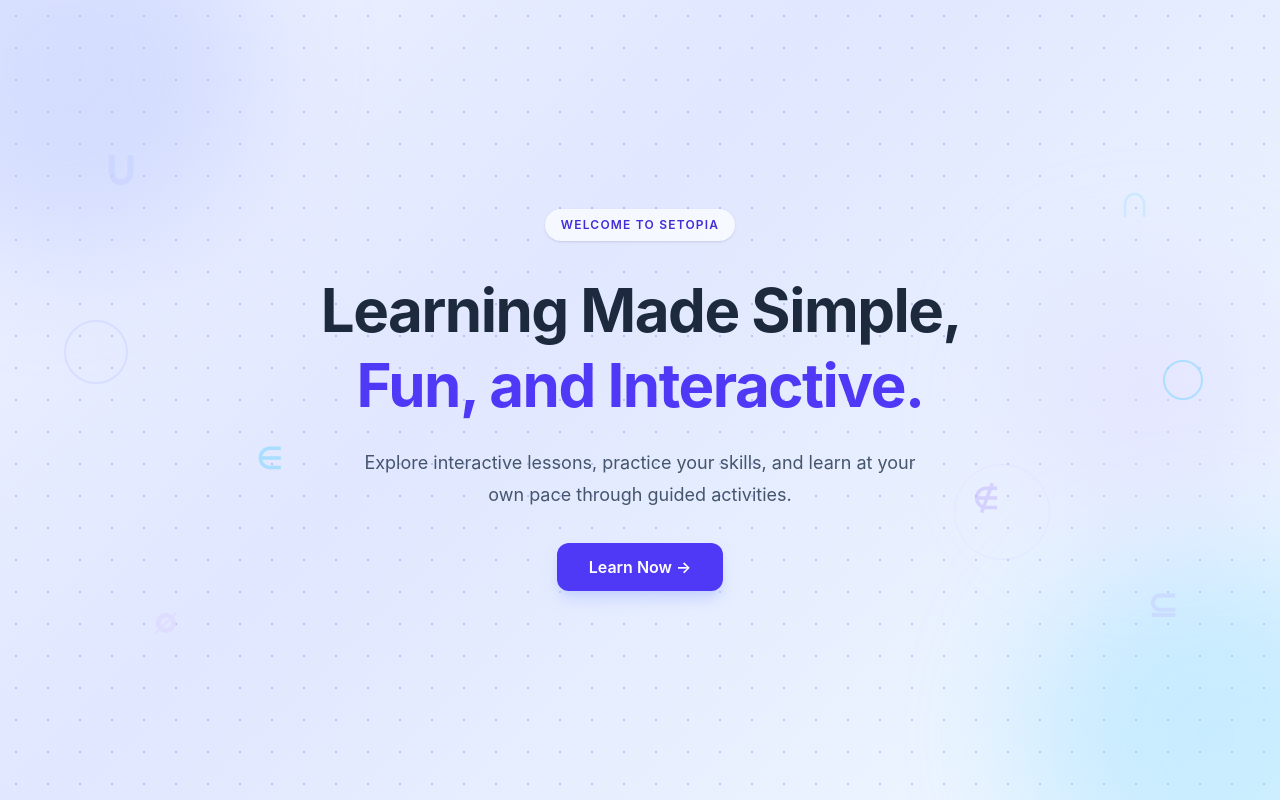
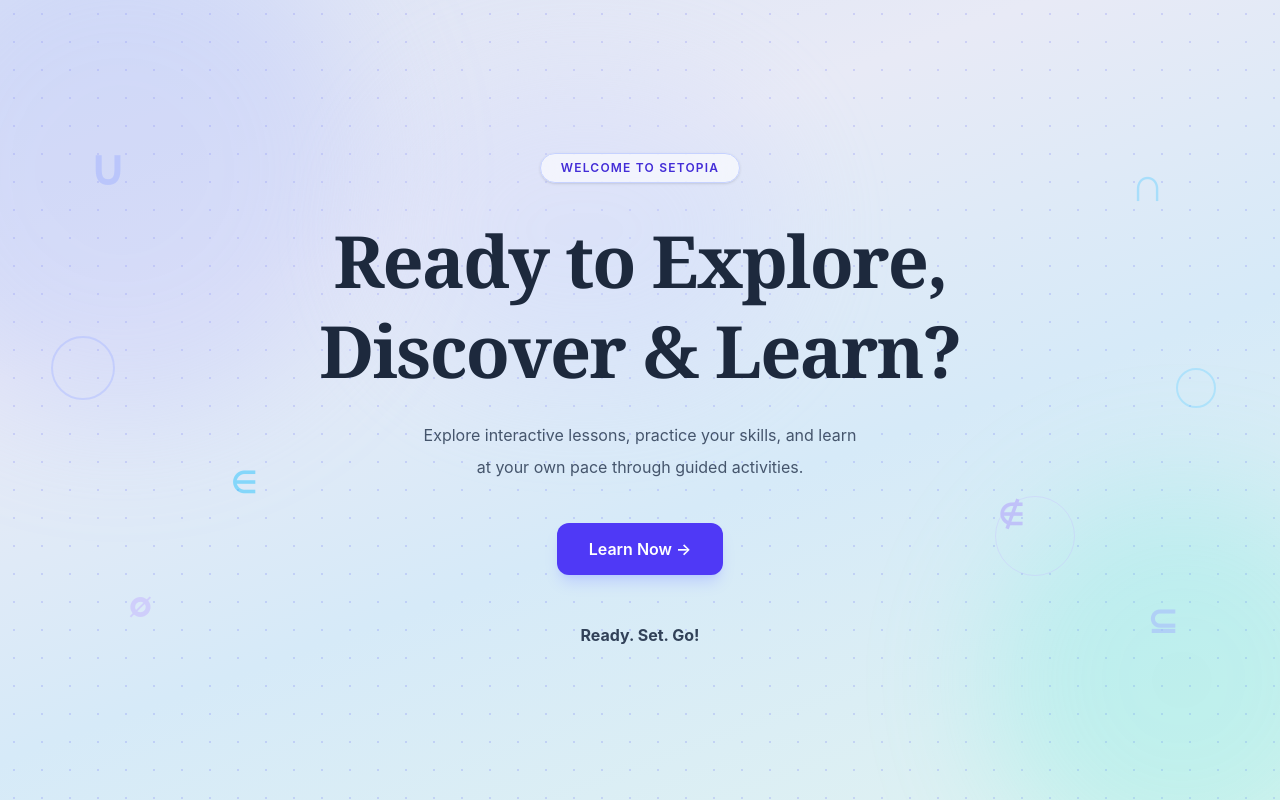
Before and after one commit to codebylorence/Setopia, a React (Vite) app: page / in a window 1280 px wide. Built offline with nearby package versions, Linux system fonts and the light colour scheme.

Commit message:
revise the landing page

```diff
--- a/src/pages/LandingPage.jsx
+++ b/src/pages/LandingPage.jsx
@@ -2,119 +2,72 @@ import { Link } from 'react-router-dom'
 
 export default function LandingPage() {
   return (
-    <div className="min-h-screen bg-white text-slate-800">
+    <div className="min-h-screen text-slate-800">
       <section
-        id="home"
         className="relative flex min-h-screen flex-col items-center justify-center overflow-hidden px-6 py-24 text-center"
         style={{
-          background: 'linear-gradient(135deg, #eef2ff 0%, #e0e7ff 40%, #f0f9ff 100%)',
+          background: 'linear-gradient(160deg, #dde4f5 0%, #e8eaf6 30%, #d6eaf8 60%, #e0f2f1 100%)',
         }}
       >
         {/* Dot grid overlay */}
         <div
           aria-hidden="true"
-          className="pointer-events-none absolute inset-0 opacity-30"
+          className="pointer-events-none absolute inset-0 opacity-20"
           style={{
-            backgroundImage:
-              'radial-gradient(circle, #6366f1 1px, transparent 1px)',
-            backgroundSize: '32px 32px',
+            backgroundImage: 'radial-gradient(circle, #6366f1 1px, transparent 1px)',
+            backgroundSize: '28px 28px',
           }}
         />
 
-        {/* Blurred blob — top left */}
-        <div
-          aria-hidden="true"
-          className="pointer-events-none absolute -left-32 -top-32 h-96 w-96 rounded-full bg-indigo-300 opacity-30 blur-3xl"
-        />
-
-        {/* Blurred blob — bottom right */}
-        <div
-          aria-hidden="true"
-          className="pointer-events-none absolute -bottom-32 -right-32 h-96 w-96 rounded-full bg-sky-300 opacity-30 blur-3xl"
-        />
-
-        {/* Blurred blob — center right */}
-        <div
-          aria-hidden="true"
-          className="pointer-events-none absolute right-0 top-1/2 h-64 w-64 -translate-y-1/2 rounded-full bg-violet-200 opacity-40 blur-3xl"
-        />
+        {/* Blobs */}
+        <div aria-hidden="true" className="pointer-events-none absolute left-[-10%] top-[-10%] h-[500px] w-[500px] rounded-full bg-indigo-300 opacity-25 blur-3xl" />
+        <div aria-hidden="true" className="pointer-events-none absolute right-[-8%] bottom-[-10%] h-[400px] w-[400px] rounded-full bg-teal-300 opacity-20 blur-3xl" />
+        <div aria-hidden="true" className="pointer-events-none absolute left-[30%] top-[10%] h-[300px] w-[400px] rounded-full bg-indigo-200 opacity-30 blur-3xl" />
 
         {/* Floating math symbols */}
-        <span
-          aria-hidden="true"
-          className="pointer-events-none absolute left-[8%] top-[18%] select-none text-5xl font-bold text-indigo-200 opacity-60"
-        >
-          ∪
-        </span>
-        <span
-          aria-hidden="true"
-          className="pointer-events-none absolute right-[10%] top-[22%] select-none text-5xl font-bold text-sky-200 opacity-60"
-        >
-          ∩
-        </span>
-        <span
-          aria-hidden="true"
-          className="pointer-events-none absolute bottom-[20%] left-[12%] select-none text-4xl font-bold text-violet-200 opacity-60"
-        >
-          ∅
-        </span>
-        <span
-          aria-hidden="true"
-          className="pointer-events-none absolute bottom-[22%] right-[8%] select-none text-4xl font-bold text-indigo-200 opacity-60"
-        >
-          ⊆
-        </span>
-        <span
-          aria-hidden="true"
-          className="pointer-events-none absolute left-[20%] top-[55%] select-none text-3xl font-bold text-sky-300 opacity-50"
-        >
-          ∈
-        </span>
-        <span
-          aria-hidden="true"
-          className="pointer-events-none absolute right-[22%] top-[60%] select-none text-3xl font-bold text-violet-300 opacity-50"
-        >
-          ∉
-        </span>
+        <span aria-hidden="true" className="pointer-events-none absolute left-[7%] top-[18%] select-none text-5xl font-bold text-indigo-300 opacity-50">∪</span>
+        <span aria-hidden="true" className="pointer-events-none absolute right-[9%] top-[20%] select-none text-5xl font-bold text-sky-300 opacity-50">∩</span>
+        <span aria-hidden="true" className="pointer-events-none absolute bottom-[22%] left-[10%] select-none text-4xl font-bold text-violet-300 opacity-50">∅</span>
+        <span aria-hidden="true" className="pointer-events-none absolute bottom-[20%] right-[8%] select-none text-4xl font-bold text-indigo-300 opacity-50">⊆</span>
+        <span aria-hidden="true" className="pointer-events-none absolute left-[18%] top-[58%] select-none text-3xl font-bold text-sky-400 opacity-40">∈</span>
+        <span aria-hidden="true" className="pointer-events-none absolute right-[20%] top-[62%] select-none text-3xl font-bold text-violet-400 opacity-40">∉</span>
 
         {/* Decorative circles */}
-        <div
-          aria-hidden="true"
-          className="pointer-events-none absolute left-[5%] top-[40%] h-16 w-16 rounded-full border-2 border-indigo-200 opacity-50"
-        />
-        <div
-          aria-hidden="true"
-          className="pointer-events-none absolute right-[6%] top-[45%] h-10 w-10 rounded-full border-2 border-sky-300 opacity-50"
-        />
-        <div
-          aria-hidden="true"
-          className="pointer-events-none absolute bottom-[30%] right-[18%] h-24 w-24 rounded-full border border-violet-200 opacity-40"
-        />
+        <div aria-hidden="true" className="pointer-events-none absolute left-[4%] top-[42%] h-16 w-16 rounded-full border-2 border-indigo-300 opacity-40" />
+        <div aria-hidden="true" className="pointer-events-none absolute right-[5%] top-[46%] h-10 w-10 rounded-full border-2 border-sky-300 opacity-40" />
+        <div aria-hidden="true" className="pointer-events-none absolute bottom-[28%] right-[16%] h-20 w-20 rounded-full border border-violet-300 opacity-30" />
 
         {/* Content */}
         <div className="relative z-10 mx-auto max-w-3xl">
-          <span className="inline-block rounded-full bg-white/70 px-4 py-2 text-xs font-semibold tracking-widest text-indigo-700 shadow-sm backdrop-blur-sm">
+
+          {/* Badge */}
+          <span className="inline-block rounded-full border border-indigo-200 bg-white/60 px-5 py-1.5 text-xs font-semibold tracking-widest text-indigo-700 shadow-sm backdrop-blur-sm">
             WELCOME TO SETOPIA
           </span>
 
-          <h1 className="mt-8 text-4xl font-bold leading-tight tracking-tight md:text-6xl">
-            Learning Made Simple,
-            <span className="text-indigo-600"> Fun, and Interactive.</span>
+          {/* Headline */}
+          <h1 className="mt-8 font-serif text-5xl font-bold leading-tight tracking-tight text-slate-800 md:text-7xl">
+            Ready to Explore,<br />Discover &amp; Learn?
           </h1>
 
-          <p className="mx-auto mt-6 max-w-xl text-base leading-8 text-slate-600 md:text-lg">
-            Explore interactive lessons, practice your skills, and learn
-            at your own pace through guided activities.
+          {/* Sub */}
+          <p className="mx-auto mt-6 max-w-md text-base leading-8 text-slate-600">
+            Explore interactive lessons, practice your skills, and learn at your own
+            pace through guided activities.
           </p>
 
-          <div className="mt-8 flex flex-wrap justify-center gap-4">
+          {/* CTA */}
+          <div className="mt-10">
             <Link
               to="/home"
-              className="rounded-xl bg-indigo-600 px-8 py-3 font-semibold text-white shadow-lg shadow-indigo-200 transition hover:bg-indigo-700 hover:shadow-indigo-300"
+              className="inline-block rounded-xl bg-indigo-600 px-8 py-3.5 font-semibold text-white shadow-lg shadow-indigo-300/50 transition hover:bg-indigo-700"
             >
               Learn Now →
             </Link>
           </div>
+
+          {/* Tagline */}
+          <p className="mt-12 text-base font-bold text-slate-700">Ready. Set. Go!</p>
         </div>
       </section>
     </div>
```
